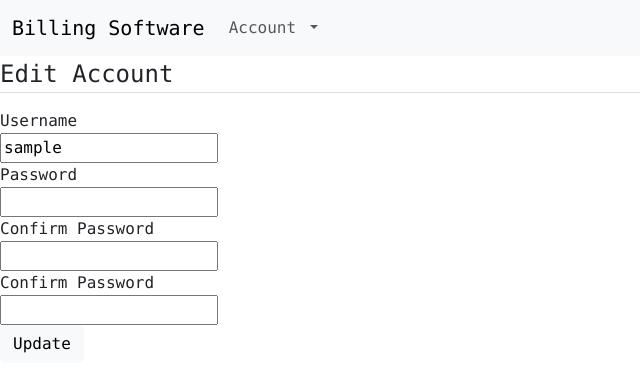
After one commit to sc22r2s/COMP2011-WebApplicationDevelopment-Cwk2, a Flask app: page /edit-account/1 in a window 1280 px wide. The commit adds this page. Shown: the top 392 px of the page, without its empty margins (0-640 px from the left). Run offline with Flask 3, Linux system fonts and the light colour scheme; the visitor is signed in with stand-in values (Sample User, id 1).

Commit message:
Added encryption and manage account features

```diff
--- a/app/__init__.py
+++ b/app/__init__.py
@@ -1,6 +1,6 @@
 from flask import Flask
 from flask_sqlalchemy import SQLAlchemy
-
+from flask_bcrypt import Bcrypt
 from flask_login import LoginManager, UserMixin, login_user, logout_user
 
 from flask_migrate import Migrate
@@ -15,6 +15,9 @@ db = SQLAlchemy(app)
 login_manager = LoginManager()
 login_manager.init_app(app)
 
+# To manage encryption
+bcrypt = Bcrypt(app)
+
 app.config.from_object('config')
 
 migrate = Migrate(app, db, render_as_batch=True)
--- a/app/forms.py
+++ b/app/forms.py
@@ -29,3 +29,23 @@ class SignUpForm(FlaskForm):
     Length(min=4, max=21)
     ])
     submit = SubmitField('Sign Up')
+
+# Form to edit account
+class EditAccountForm(FlaskForm):
+    username = StringField("Username", validators=[
+        DataRequired(),
+        Length(max=21)
+    ])
+    currentPassword = PasswordField('Password', validators=[
+        DataRequired(),
+        Length(min=4, max=21)
+    ])
+    password = PasswordField('Confirm Password', validators=[
+    DataRequired(),
+    Length(min=4, max=21)
+    ])
+    confirmPassword = PasswordField('Confirm Password', validators=[
+    DataRequired(),
+    Length(min=4, max=21)
+    ])
+    submit = SubmitField('Update')
--- a/app/templates/base.html
+++ b/app/templates/base.html
@@ -54,7 +54,11 @@
               </a>
               <ul class="dropdown-menu">
                 <li class="nav-item">
+                  {% if current_user.is_authenticated %}
+                  <a class="nav-link disabled" href="/login">Login</a>
+                  {% else %}
                   <a class="nav-link" href="/login">Login</a>
+                  {% endif %}
                 </li>
                 <li class="nav-item">
                   {% if current_user.is_authenticated %}
@@ -75,9 +79,9 @@
                 <li class="nav-item">
                   <!-- {% if current_user.is_authenticated %} -->
                     {% if current_user.username == "admin" %}
-                    <a class="nav-link" href="#">Manage account</a>
+                    <a class="nav-link" href="/manage-account">Manage account</a>
                     {% else %}
-                    <a class="nav-link disabled" href="/register">Manage account</a>
+                    <a class="nav-link disabled" href="/manage-account">Manage account</a>
                     {% endif %}
                   <!-- {% endif %} -->
                 </li>
--- /dev/null
+++ b/app/templates/edit_account.html
@@ -0,0 +1,34 @@
+{% extends 'base.html' %}
+
+{% block content %}
+<div class="forms">
+    <form action="/edit-account/{{ account.id }}" method="post">
+      {{ form.hidden_tag() }}
+      <fieldset class="form-group">
+        <legend class="border-bottom mb-3">Edit Account</legend>
+        <div class="form-group">
+        {{ form.username.label(class="form-control-label") }}
+        <br>
+        {{ form.username }}
+        </div>
+        <div class="form-group">
+        {{ form.currentPassword.label(class="form-control-label") }}
+        <br>
+        {{ form.currentPassword }}
+        </div>
+        <div class="form-group">
+        {{ form.password.label(class="form-control-label") }}
+        <br>
+        {{ form.password }}
+        </div>
+        <div class="form-group">
+          {{ form.confirmPassword.label(class="form-control-label") }}
+          <br>
+          {{ form.confirmPassword }}
+          </div>
+      </fieldset>
+      <div class="form-group">
+        {{ form.submit(class="btn btn-light") }}
+      </div>
+    </form>
+{% endblock %}
--- a/app/views.py
+++ b/app/views.py
@@ -1,10 +1,10 @@
 from flask import render_template, request, redirect, url_for, flash
-from app import app, db, admin, models, login_manager
-from flask_login import UserMixin, login_user, logout_user
+from app import app, db, admin, models, login_manager, bcrypt
+from flask_login import UserMixin, login_user, logout_user, login_required, current_user
 
 from sqlalchemy.exc import IntegrityError, DataError, OperationalError
 
-from .forms import (LoginForm, SignUpForm)
+from .forms import (LoginForm, SignUpForm, EditAccountForm)
 
 @login_manager.user_loader
 def loader_user(user_id):
@@ -12,6 +12,7 @@ def loader_user(user_id):
 
 
 @app.route('/register', methods=["GET", "POST"])
+@login_required
 def register():
     form = SignUpForm()
 
@@ -19,8 +20,8 @@ def register():
         if form.validate_on_submit():
             try:
                 if request.form.get("password") == request.form.get("confirmPassword"):
-                    user = models.Users(username=request.form.get("username"),
-                            password=request.form.get("password"))
+                    hashedPassword = bcrypt.generate_password_hash(request.form.get("password")).decode('utf-8')
+                    user = models.Users(username=request.form.get("username"), password=hashedPassword)
                     db.session.add(user)
                     db.session.commit()
                     return redirect(url_for("login"))
@@ -28,6 +29,7 @@ def register():
                     flash("Passwords does not match", "danger")
             except (IntegrityError, AttributeError):  # Username already exists
                 flash("Username already taken", "danger")
+
     return render_template("sign_up.html", form=form)
 
 
@@ -40,7 +42,7 @@ def login():
             try:
                 user = models.Users.query.filter_by(
                 username=request.form.get("username")).first()
-                if user.password == request.form.get("password"):
+                if bcrypt.check_password_hash(user.password, request.form.get("password")):
                     login_user(user)
                     flash("Logged in successfully", "success")
                     return redirect(url_for("home"))
@@ -54,14 +56,79 @@ def login():
                 form.username.data = ""
                 form.password.data = ""
                 flash("Incorrect username or password", "danger")
+
     return render_template("login.html", form=form)
 
 
 @app.route("/logout")
+@login_required
 def logout():
     logout_user()
     flash("Logged out successfully", "success")
+
     return redirect(url_for("home"))
+
+
+@app.route("/manage-account")
+@login_required
+def manageAccount():
+    if current_user.username == "admin":
+        users = db.session.query(models.Users).all()
+
+        return render_template("manage_account.html", accounts=users)
+    else:
+        return redirect(url_for("home"))
+
+
+@app.route("/delete-account/<account_id>", methods=["GET", "POST"])
+@login_required
+def deleteAccount(account_id):
+    if current_user.username == "admin":
+        try:
+            user = db.session.query(models.Users).get(account_id)
+            db.session.delete(user)
+            db.session.commit()
+            flash("Account has been deleted", "success")
+        except (DataError, OperationalError, IntegrityError):
+            flash("Account could not be deleted", "danger")
+
+        users = db.session.query(models.Users).all()
+
+    return render_template("manage_account.html", accounts=users)
+
+
+@app.route("/edit-account/<account_id>", methods=["GET", "POST"])
+@login_required
+def editAccount(account_id):
+    form = EditAccountForm()
+    user = db.session.query(models.Users).get(account_id)
+
+    if current_user.username == "admin":
+        if form.validate_on_submit():
+            try:
+                if bcrypt.check_password_hash(user.password, request.form.get("currentPassword")):
+                    if request.form.get("password") == request.form.get("confirmPassword"):
+                        user.password = bcrypt.generate_password_hash(request.form.get("password")).decode('utf-8')
+                        user.username = request.form.get("username")
+                        db.session.commit()
+
+                        flash("Account has been updated", "success")
+
+                        return redirect(url_for("manageAccount"))
+                    else:
+                        flash("New passwords does not match", "danger")
+                else:
+                    flash("Password does not match the old one", "danger")
+            except IntegrityError:
+                flash("This income name already exists", 'danger')
+
+                return redirect(url_for("manageAccount"))
+
+    # Empty the data fields in the from after it has been processed
+    form.username.default = user.username
+    form.process()
+
+    return render_template("edit_account.html", account=user, form=form)
 
 
 @app.route("/")
```
Also changed, not shown: app/templates/manage_account.html (added, +29 -0 lines), Readme.md (added), test.db.
